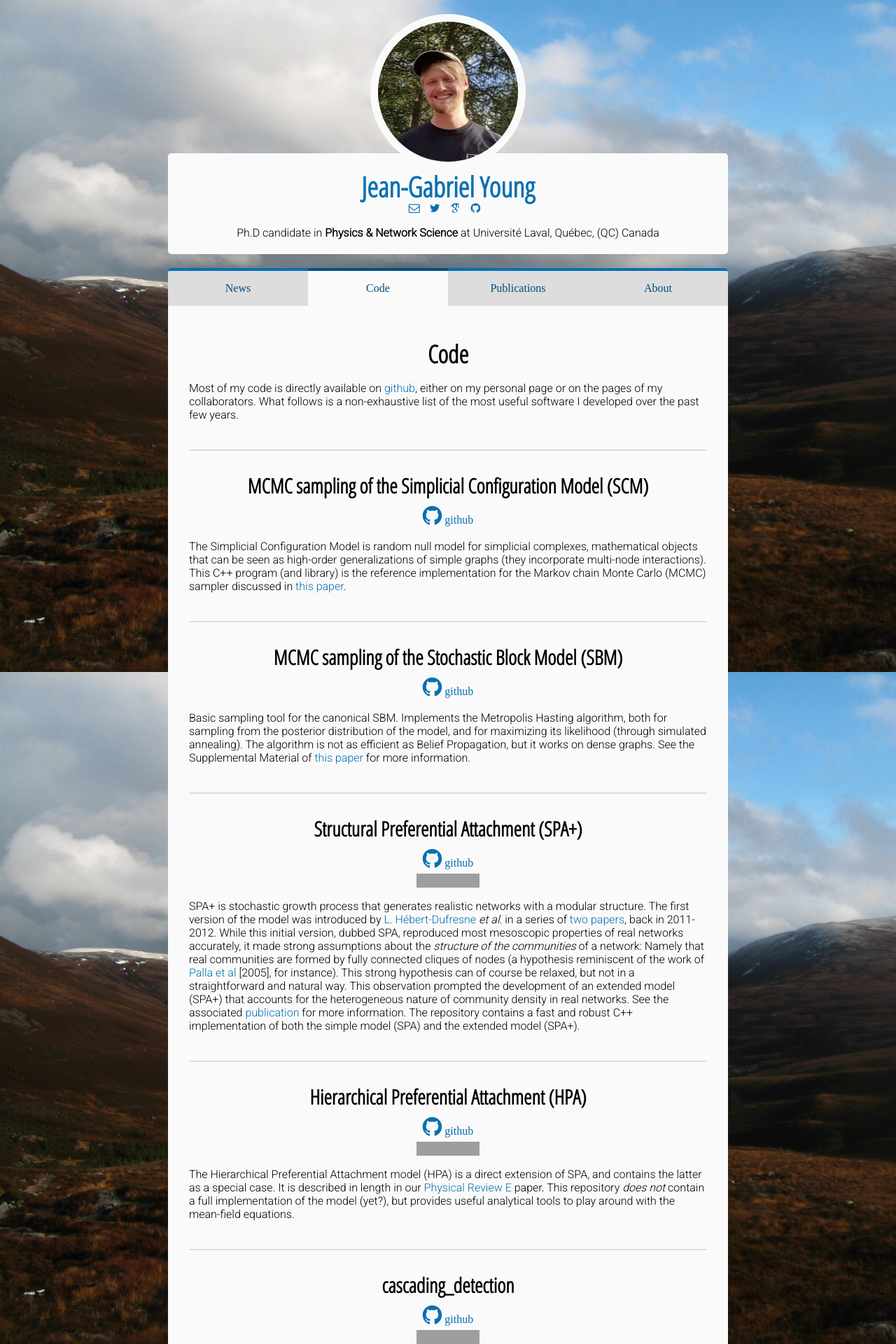
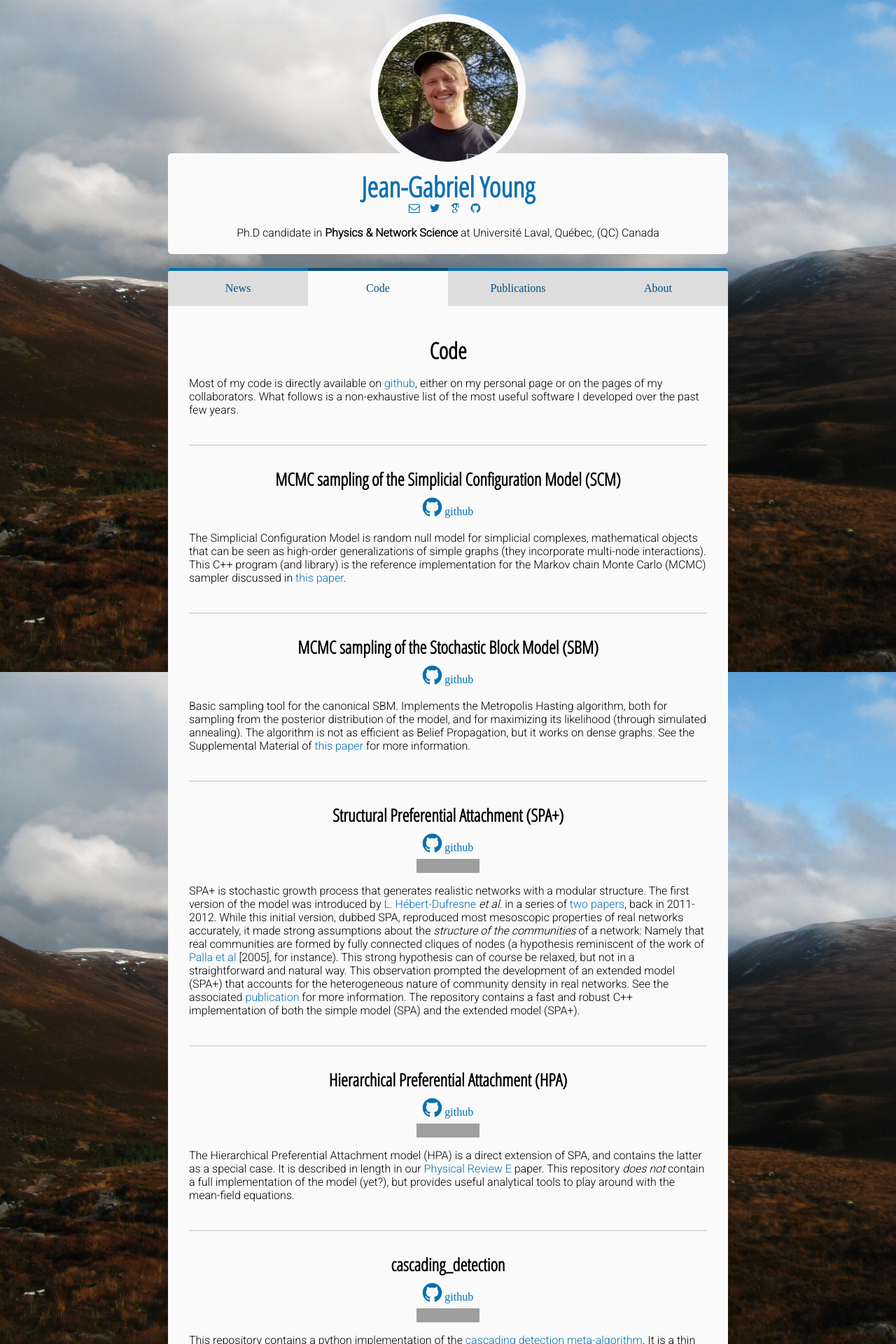
Before and after one commit to jg-you/jg-you.github.io, a Jekyll site: the page built from code.md, in a window 1280 px wide. Shown: the top 1920 px of the page at 70% size. Built offline with Jekyll 4.4.1, drawn with Linux system fonts in a browser that asks for light colours; some web fonts are replaced; comment, search, counter and statistics services are not loaded; grey boxes are pictures that could not be loaded.

Commit message:
Hierarchy stuff

```diff
--- a/css/main.scss
+++ b/css/main.scss
@@ -185,7 +185,7 @@ html {
     h2 {
         font-family: 'Open Sans Condensed', sans-serif;
         font-weight: bold;
-        font-size: 35px;
+        font-size: 32px;
         display: block;
         margin-bottom: 3px;
         text-decoration: none;
@@ -193,7 +193,7 @@ html {
     h3 {
         font-family: 'Open Sans Condensed', sans-serif;
         font-weight: bold;
-        font-size: 29px;
+        font-size: 25px;
         display: block;
         margin-bottom: 3px;
         margin-top: 50px;
```
